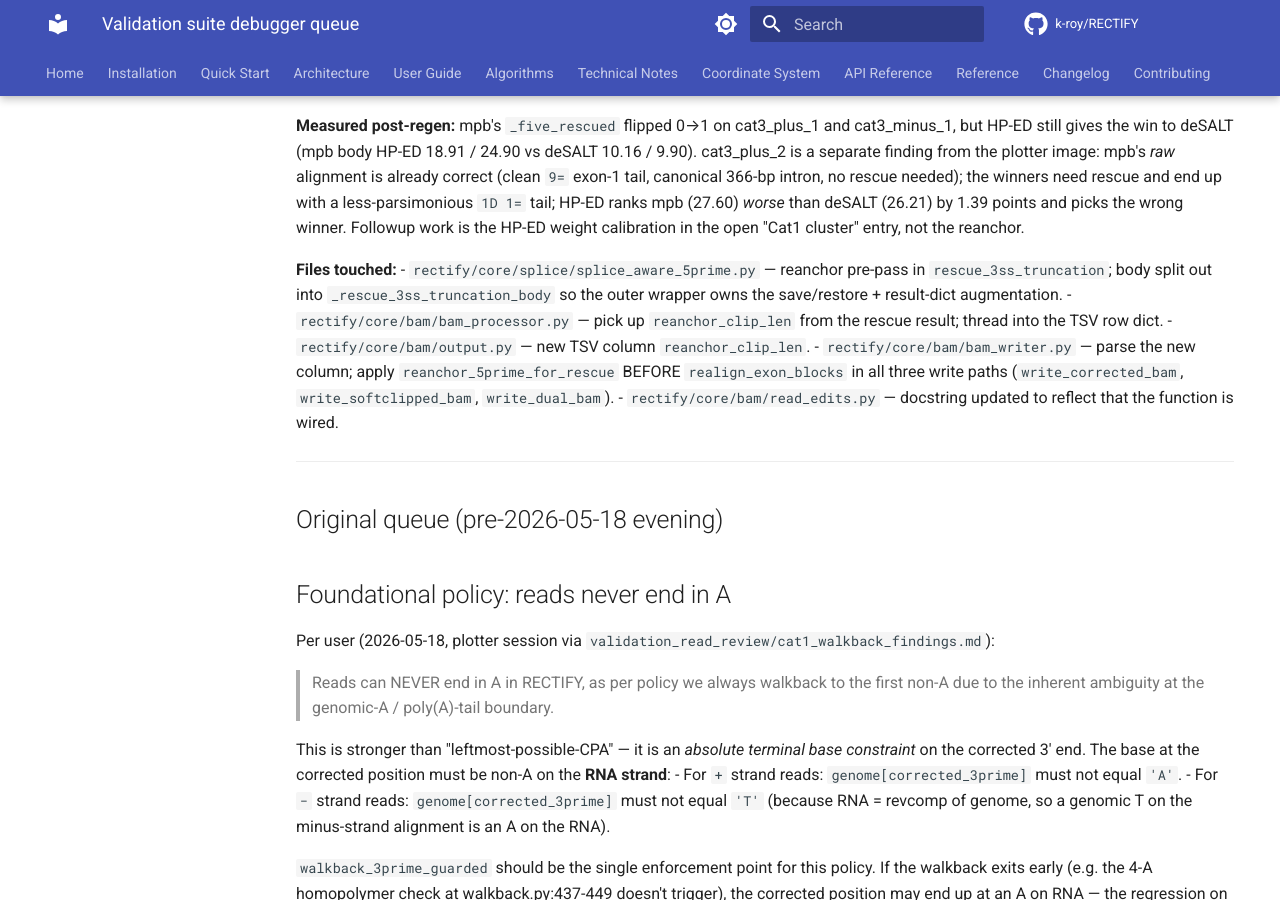
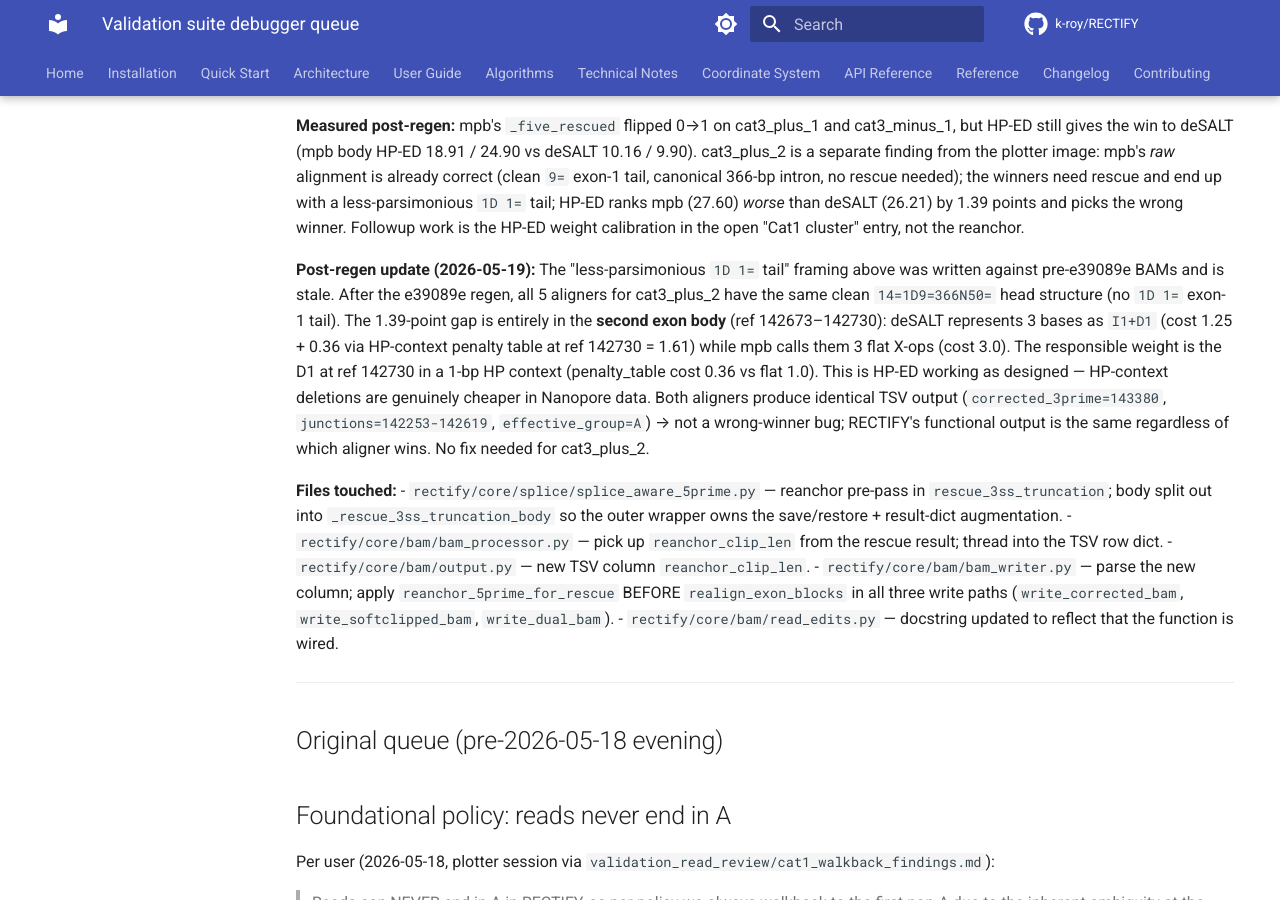
Before and after one commit to k-roy/RECTIFY, an MkDocs documentation site: the page built from docs/handoffs/debugger_queue.md, in a window 1280 px wide and 900 px high, scrolled down 6323 px. Built offline with MkDocs 1.6.1 and Material for MkDocs 9.7.7, drawn with Linux system fonts in a browser that asks for light colours; comment, search, counter and statistics services are not loaded; the version menu is left out.

Commit message:
docs(handoffs): update debugger_queue cat3_plus_2 entry with post-regen trace
The '1D 1= exon-1 tail' framing was written against pre-e39089e BAMs.
After the e39089e regen all 5 aligners share the same clean 14=1D9=366N
head. The residual 1.39-point HP-ED gap is in the second exon body
(ref 142673-142730): D1 at ref 142730 in 1-bp HP context costs 0.36 via
penalty_table vs flat 1.0, making deSALT's I/D pair (1.61) cheaper than
mpb's 3 X-ops (3.0). Both produce identical TSV output (same
corrected_3prime + junctions) — not a wrong-winner bug.

Co-Authored-By: Claude Sonnet 4.6 <noreply@anthropic.com>

```diff
--- a/docs/handoffs/debugger_queue.md
+++ b/docs/handoffs/debugger_queue.md
@@ -361,6 +361,20 @@ less-parsimonious `1D 1=` tail; HP-ED ranks mpb (27.60) *worse* than
 deSALT (26.21) by 1.39 points and picks the wrong winner. Followup
 work is the HP-ED weight calibration in the open "Cat1 cluster"
 entry, not the reanchor.
+
+**Post-regen update (2026-05-19):** The "less-parsimonious `1D 1=` tail"
+framing above was written against pre-e39089e BAMs and is stale. After
+the e39089e regen, all 5 aligners for cat3_plus_2 have the same clean
+`14=1D9=366N50=` head structure (no `1D 1=` exon-1 tail). The 1.39-point
+gap is entirely in the **second exon body** (ref 142673–142730): deSALT
+represents 3 bases as `I1+D1` (cost 1.25 + 0.36 via HP-context penalty
+table at ref 142730 = 1.61) while mpb calls them 3 flat X-ops (cost 3.0).
+The responsible weight is the D1 at ref 142730 in a 1-bp HP context
+(penalty_table cost 0.36 vs flat 1.0). This is HP-ED working as designed —
+HP-context deletions are genuinely cheaper in Nanopore data. Both aligners
+produce identical TSV output (`corrected_3prime=143380`, `junctions=142253-142619`,
+`effective_group=A`) → not a wrong-winner bug; RECTIFY's functional output
+is the same regardless of which aligner wins. No fix needed for cat3_plus_2.
 
 **Files touched:**
 - `rectify/core/splice/splice_aware_5prime.py` — reanchor pre-pass in
```
